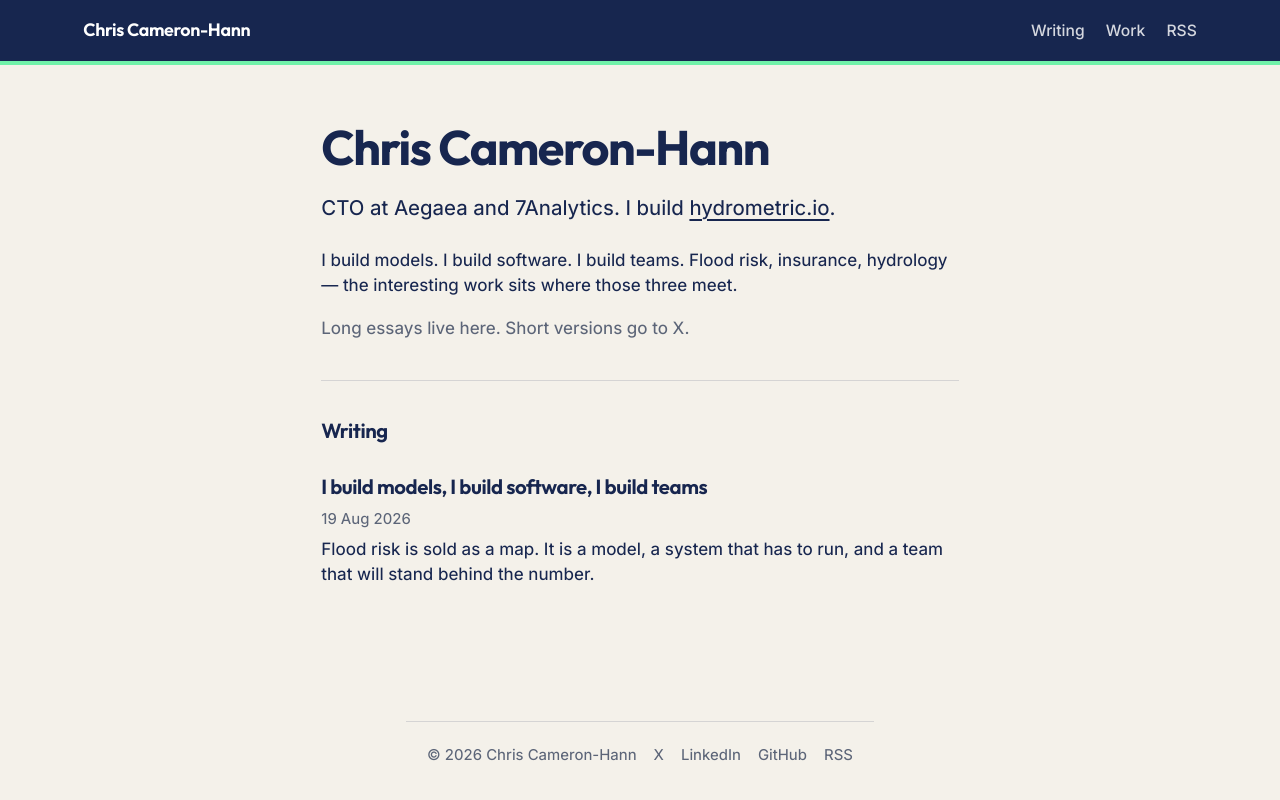
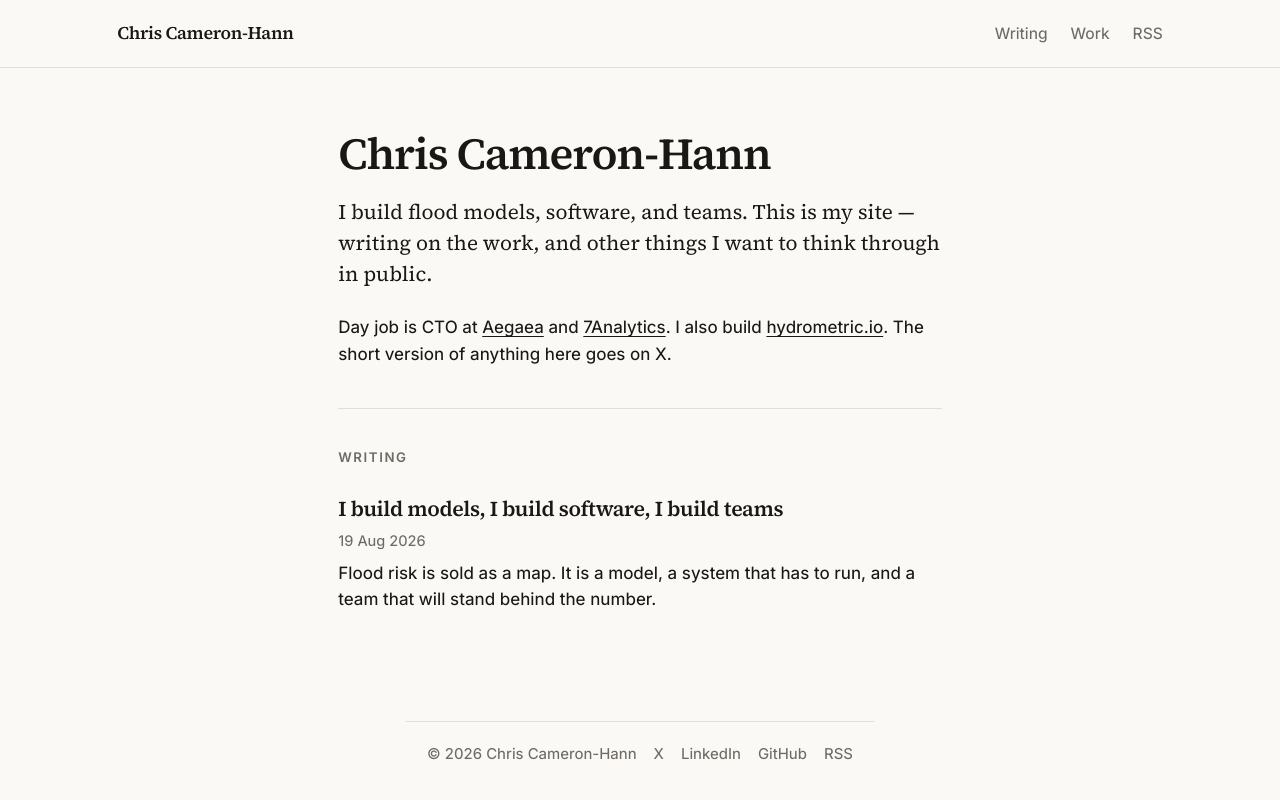
Before and after one commit to camerhann/cameronhann.com, an Astro site: page / in a window 1280 px wide. Built offline with nearby package versions, Linux system fonts and the light colour scheme; Astro itself is replaced by a stand-in of ours.

Commit message:
Drop Aegaea colours; host on Cloudflare
Personal writing site on paper and ink, not consultancy navy/mint.
Workers static assets + custom domain on the existing Cloudflare zone.

```diff
--- a/package.json
+++ b/package.json
@@ -10,7 +10,8 @@
     "build": "astro build",
     "preview": "astro preview",
     "astro": "astro",
-    "x-draft": "node scripts/draft-x.mjs"
+    "x-draft": "node scripts/draft-x.mjs",
+    "deploy": "astro build && wrangler deploy"
   },
   "dependencies": {
     "@astrojs/mdx": "^7.0.7",
@@ -20,5 +21,8 @@
   },
   "optionalDependencies": {
     "@bruits/satteri-darwin-arm64": "^0.10.3"
+  },
+  "devDependencies": {
+    "wrangler": "^4.124.0"
   }
 }
--- a/src/layouts/Base.astro
+++ b/src/layouts/Base.astro
@@ -28,7 +28,7 @@ const ogImage = new URL('/og.png', site.url).href;
     <meta name="description" content={description} />
     <link rel="canonical" href={canonicalUrl} />
     <link rel="alternate" type="application/rss+xml" title={site.name} href="/rss.xml" />
-    <meta name="theme-color" content="#17264F" />
+    <meta name="theme-color" content="#faf9f6" />
     <meta property="og:type" content="website" />
     <meta property="og:title" content={pageTitle} />
     <meta property="og:description" content={description} />
@@ -44,7 +44,7 @@ const ogImage = new URL('/og.png', site.url).href;
     <link rel="preconnect" href="https://fonts.gstatic.com" crossorigin />
     <link
       rel="stylesheet"
-      href="https://fonts.googleapis.com/css2?family=Inter:wght@450;500;600&family=Outfit:wght@500;650;700&family=Source+Serif+4:opsz,wght@8..60,400;8..60,600&display=swap"
+      href="https://fonts.googleapis.com/css2?family=Inter:wght@450;500;600&family=Source+Serif+4:opsz,wght@8..60,400;8..60,600&display=swap"
     />
   </head>
   <body>
--- a/src/lib/site.ts
+++ b/src/lib/site.ts
@@ -2,7 +2,7 @@ export const site = {
   name: 'Chris Cameron-Hann',
   url: 'https://cameronhann.com',
   description:
-    'CTO at Aegaea and 7Analytics. I build models, I build software, I build teams.',
+    'Personal site of Chris Cameron-Hann. Writing on flood models, software, insurance, and whatever else is interesting.',
   handle: '@cameronhann',
   x: 'https://x.com/cameronhann',
   linkedin: 'https://www.linkedin.com/in/chris-cameron-hann/',
--- a/src/pages/index.astro
+++ b/src/pages/index.astro
@@ -11,14 +11,13 @@ const posts = (await getCollection('writing', ({ data }) => !data.draft)).sort(
 <Base>
   <h1>Chris Cameron-Hann</h1>
   <p class="lede">
-    CTO at Aegaea and 7Analytics. I build <a href="https://hydrometric.io">hydrometric.io</a>.
+    I build flood models, software, and teams. This is my site — writing on the work, and other things
+    I want to think through in public.
   </p>
   <p>
-    I build models. I build software. I build teams. Flood risk, insurance, hydrology — the interesting
-    work sits where those three meet.
-  </p>
-  <p class="muted">
-    Long essays live here. Short versions go to X.
+    Day job is CTO at <a href="https://aegaea.com">Aegaea</a> and
+    <a href="https://7analytics.ai">7Analytics</a>. I also build
+    <a href="https://hydrometric.io">hydrometric.io</a>. The short version of anything here goes on X.
   </p>
 
   <hr class="rule" />
--- a/src/pages/writing/index.astro
+++ b/src/pages/writing/index.astro
@@ -10,7 +10,7 @@ const posts = (await getCollection('writing', ({ data }) => !data.draft)).sort(
 
 <Base title="Writing" description="Long-form notes on flood models, software, and building teams.">
   <h1>Writing</h1>
-  <p class="lede">Long form. If it is any good, a short version goes on X.</p>
+  <p class="lede">Long form on the work, and anything else I want to get straight. Short versions go on X.</p>
 
   {
     posts.length === 0 ? (
--- a/src/styles/global.css
+++ b/src/styles/global.css
@@ -1,13 +1,10 @@
 :root {
-  --navy: #17264f;
-  --navy-ink: #121a38;
-  --mint: #70f1a9;
-  --paper: #f4f1ea;
-  --ink: #17264f;
-  --muted: #5c6578;
-  --rule: rgba(23, 38, 79, 0.14);
-  --max: 40rem;
-  --wide: 68rem;
+  --paper: #faf9f6;
+  --ink: #1a1814;
+  --muted: #6f6a63;
+  --rule: rgba(26, 24, 20, 0.12);
+  --max: 38rem;
+  --wide: 64rem;
   color-scheme: light;
 }
 
@@ -22,7 +19,7 @@ html {
   color: var(--ink);
   font-family: Inter, ui-sans-serif, system-ui, sans-serif;
   font-size: 17px;
-  line-height: 1.5;
+  line-height: 1.55;
   -webkit-text-size-adjust: 100%;
   hanging-punctuation: first last;
 }
@@ -41,17 +38,17 @@ svg {
 }
 
 a {
-  color: var(--navy);
+  color: var(--ink);
   text-underline-offset: 0.18em;
 }
 
 a:hover {
-  color: #0f1a3a;
+  opacity: 0.7;
 }
 
 a:focus-visible,
 button:focus-visible {
-  outline: 2px solid var(--navy);
+  outline: 2px solid var(--ink);
   outline-offset: 3px;
 }
 
@@ -59,8 +56,8 @@ button:focus-visible {
   position: absolute;
   left: 0.75rem;
   top: -3rem;
-  background: var(--navy);
-  color: #fff;
+  background: var(--ink);
+  color: var(--paper);
   padding: 0.4rem 0.7rem;
   z-index: 20;
 }
@@ -70,15 +67,13 @@ button:focus-visible {
 }
 
 .mast {
-  background: var(--navy);
-  color: #fff;
-  border-bottom: 4px solid var(--mint);
+  border-bottom: 1px solid var(--rule);
 }
 
 .mast-inner {
   max-width: var(--wide);
   margin: 0 auto;
-  padding: 1rem 1.25rem;
+  padding: 1.15rem 1.25rem;
   display: flex;
   align-items: baseline;
   justify-content: space-between;
@@ -86,34 +81,33 @@ button:focus-visible {
 }
 
 .wordmark {
-  font-family: Outfit, Inter, sans-serif;
-  font-weight: 650;
+  font-family: 'Source Serif 4', Georgia, serif;
+  font-weight: 600;
   font-size: 1.05rem;
   letter-spacing: -0.02em;
-  color: #fff;
+  color: var(--ink);
   text-decoration: none;
   text-wrap: balance;
 }
 
 .wordmark:hover {
-  color: var(--mint);
+  opacity: 0.7;
 }
 
 .nav {
   display: flex;
-  gap: 1.25rem;
+  gap: 1.35rem;
   font-size: 0.92rem;
-  font-weight: 500;
 }
 
 .nav a {
-  color: rgba(255, 255, 255, 0.82);
+  color: var(--muted);
   text-decoration: none;
 }
 
 .nav a:hover,
 .nav a[aria-current='page'] {
-  color: var(--mint);
+  color: var(--ink);
 }
 
 main {
@@ -121,34 +115,30 @@ main {
   width: 100%;
   max-width: var(--max);
   margin: 0 auto;
-  padding: 3.25rem 1.25rem 4.5rem;
-}
-
-.page-wide {
-  max-width: var(--wide);
+  padding: 3.5rem 1.25rem 4.5rem;
 }
 
 h1,
 h2,
 h3 {
-  font-family: Outfit, Inter, sans-serif;
-  letter-spacing: -0.03em;
-  line-height: 1.15;
+  font-family: 'Source Serif 4', Georgia, serif;
+  letter-spacing: -0.025em;
+  line-height: 1.2;
   text-wrap: balance;
   scroll-margin-top: 1.25rem;
+  font-weight: 600;
 }
 
 h1 {
-  font-size: clamp(2.1rem, 5vw, 2.85rem);
-  font-weight: 700;
+  font-size: clamp(2rem, 4.5vw, 2.6rem);
   margin: 0 0 1rem;
 }
 
 .lede {
-  font-size: 1.2rem;
-  line-height: 1.45;
-  color: var(--navy);
-  margin: 0 0 1.5rem;
+  font-family: 'Source Serif 4', Georgia, serif;
+  font-size: 1.22rem;
+  line-height: 1.5;
+  margin: 0 0 1.4rem;
 }
 
 .muted {
@@ -158,7 +148,7 @@ h1 {
 .rule {
   border: 0;
   border-top: 1px solid var(--rule);
-  margin: 2.25rem 0;
+  margin: 2.4rem 0;
 }
 
 .work-list,
@@ -175,7 +165,7 @@ h1 {
 
 .writing-list a {
   display: block;
-  padding: 1.15rem 0;
+  padding: 1.2rem 0;
   text-decoration: none;
   color: inherit;
 }
@@ -186,57 +176,57 @@ h1 {
 }
 
 .section-label {
-  font-family: Outfit, Inter, sans-serif;
-  font-size: 1.2rem;
-  font-weight: 650;
-  letter-spacing: -0.02em;
-  margin: 0 0 0.6rem;
+  font-family: Inter, sans-serif;
+  font-size: 0.78rem;
+  font-weight: 600;
+  letter-spacing: 0.12em;
+  text-transform: uppercase;
+  color: var(--muted);
+  margin: 0 0 0.4rem;
 }
 
 .writing-title {
-  font-family: Outfit, Inter, sans-serif;
-  font-size: 1.2rem;
-  font-weight: 650;
+  font-family: 'Source Serif 4', Georgia, serif;
+  font-size: 1.25rem;
+  font-weight: 600;
   letter-spacing: -0.02em;
   display: block;
 }
 
 .writing-meta {
   display: block;
-  margin-top: 0.3rem;
-  font-size: 0.88rem;
+  margin-top: 0.28rem;
+  font-size: 0.86rem;
   color: var(--muted);
 }
 
 .writing-dek {
   display: block;
   margin-top: 0.4rem;
-  color: var(--navy);
+  color: var(--ink);
 }
 
 .work-card {
-  padding: 1.4rem 0;
+  padding: 1.5rem 0;
 }
 
 .work-card h2 {
-  font-size: 1.25rem;
-  margin: 0 0 0.4rem;
+  font-size: 1.3rem;
+  margin: 0 0 0.45rem;
 }
 
 .work-card p {
   margin: 0 0 0.7rem;
-  color: var(--navy);
 }
 
 .work-card a {
   font-size: 0.92rem;
-  font-weight: 500;
 }
 
 .prose {
   font-family: 'Source Serif 4', Georgia, 'Times New Roman', serif;
   font-size: 1.12rem;
-  line-height: 1.65;
+  line-height: 1.68;
 }
 
 .prose p {
@@ -244,12 +234,12 @@ h1 {
 }
 
 .prose h2 {
-  font-size: 1.35rem;
+  font-size: 1.3rem;
   margin: 2.1rem 0 0.7rem;
 }
 
 .prose h3 {
-  font-size: 1.15rem;
+  font-size: 1.12rem;
   margin: 1.6rem 0 0.5rem;
 }
 
@@ -262,12 +252,13 @@ h1 {
 }
 
 .essay-kicker {
-  font-size: 0.82rem;
+  font-size: 0.78rem;
   letter-spacing: 0.12em;
   text-transform: uppercase;
   font-weight: 600;
   color: var(--muted);
   margin: 0 0 0.85rem;
+  font-family: Inter, sans-serif;
 }
 
 .essay-title {
@@ -293,7 +284,7 @@ h1 {
 }
 
 .foot a:hover {
-  color: var(--navy);
+  color: var(--ink);
 }
 
 .foot-links {
@@ -311,8 +302,8 @@ h1 {
   .mast-inner {
     flex-direction: column;
     align-items: flex-start;
-    gap: 0.6rem;
-    padding: 0.9rem 1rem 1rem;
+    gap: 0.55rem;
+    padding: 1rem 1rem 1.05rem;
   }
 
   main {
```
Also changed, not shown: scripts/og.html (+11 -13 lines), src/pages/work.astro (+8 -10 lines), README.md, public/favicon.svg, public/og.png, 3 other files.
